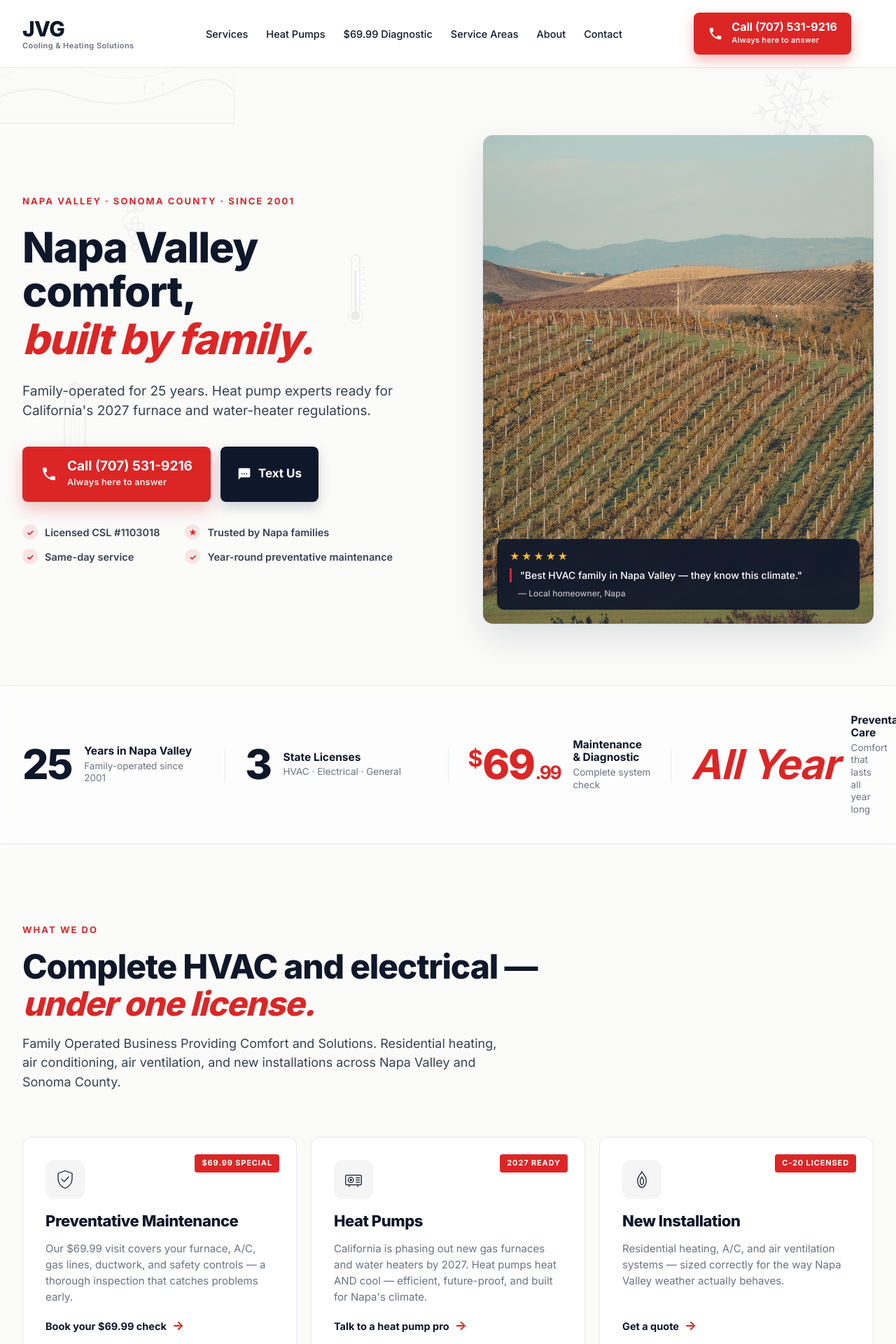
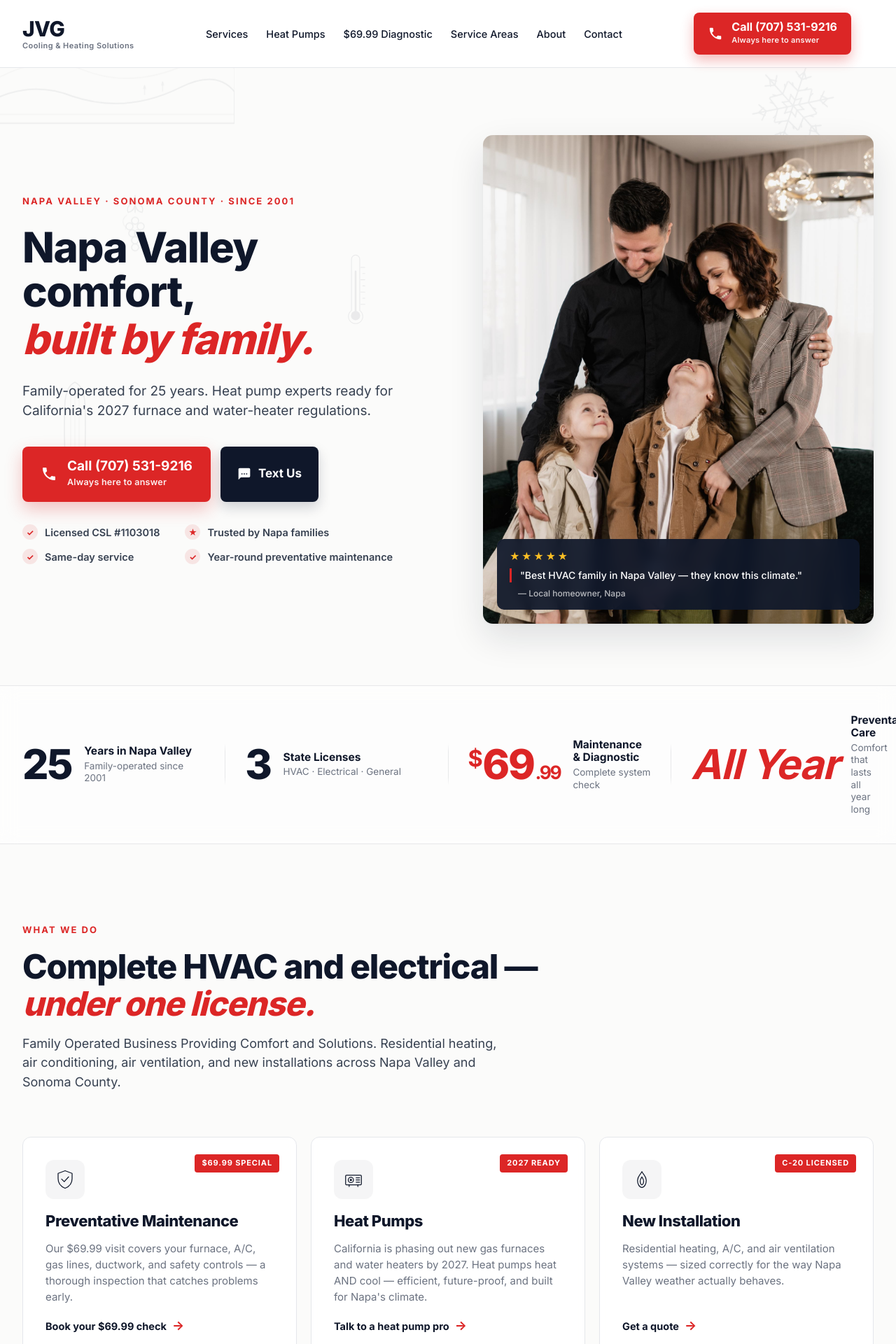
Before and after one commit to FreeByrd26/jvghvac.com-, a Jekyll site: the page built from index.html, in a window 1280 px wide. Shown: the top 1920 px of the page at 70% size. Built offline with Jekyll 4.4.1, drawn with Linux system fonts in a browser that asks for light colours.

Commit message:
Replace hero with upscale family-at-home photo
Swap vineyard hero for a portrait family-in-home lifestyle image
(1600x2400, fits the 4:5 hero frame); update alt text and og:image.

Co-Authored-By: Claude Opus 4.8 <noreply@anthropic.com>

```diff
--- a/_includes/hero.html
+++ b/_includes/hero.html
@@ -9,8 +9,8 @@
      headline_a="Napa Valley comfort,"
      headline_b="built by family."
      lede="Family-operated for 25 years..."
-     image="/assets/images/vineyard-hero.jpg"
-     image_alt="Napa Valley vineyard at golden hour"
+     image="/assets/images/family-home-hero.jpg"
+     image_alt="A family comfortable in their Napa Valley home"
      chip_quote="Best HVAC family in Napa Valley — they know this climate."
      chip_author="— Local homeowner, Napa" %}
 ═══════════════════════════════════════════════════════════════
@@ -20,8 +20,8 @@
 {% assign headline_a   = include.headline_a   | default: "Napa Valley comfort," %}
 {% assign headline_b   = include.headline_b   | default: "built by family." %}
 {% assign lede         = include.lede         | default: "Family-operated for 25 years. Heat pump experts ready for California's 2027 furnace and water-heater regulations." %}
-{% assign image        = include.image        | default: "/assets/images/vineyard-hero.jpg" %}
-{% assign image_alt    = include.image_alt    | default: "Napa Valley vineyard — JVG serves Napa and Sonoma County" %}
+{% assign image        = include.image        | default: "/assets/images/family-home-hero.jpg" %}
+{% assign image_alt    = include.image_alt    | default: "A family comfortable in their Napa Valley home — kept that way by JVG" %}
 {% assign chip_quote   = include.chip_quote   | default: "Best HVAC family in Napa Valley — they know this climate." %}
 {% assign chip_author  = include.chip_author  | default: "— Local homeowner, Napa" %}
 
--- a/index.html
+++ b/index.html
@@ -3,7 +3,7 @@ layout: default
 title: JVG Cooling & Heating Solutions | Napa Valley HVAC, Heat Pumps, Electrical
 description: Family-operated HVAC and electrical contractor serving Napa Valley and Sonoma County for 25 years. $69.99 preventative maintenance and diagnostic. Heat pump experts ready for California's 2027 gas furnace and water heater regulations.
 permalink: /
-image: /assets/images/vineyard-hero.jpg
+image: /assets/images/family-home-hero.jpg
 ---
 
 {% include hero.html %}
```
Also changed, not shown: assets/images/family-home-hero.jpg (added), assets/images/vineyard-hero.jpg (deleted).
